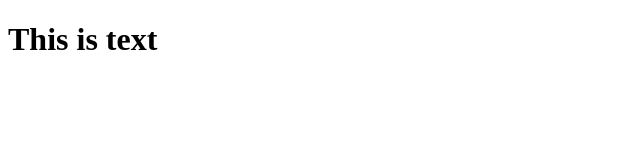
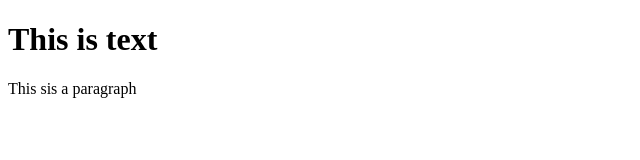
Before and after one commit to Mercerjk/git-test, a plain HTML site: page index.html in a window 1280 px wide. Shown: the whole page, without its empty margins (0-640 px from the left). Drawn offline with Linux system fonts and the light colour scheme.

Commit message:
Second commit

```diff
--- a/index.html
+++ b/index.html
@@ -2,5 +2,6 @@
 <html>
         <body>
             <h1>This is text</h1>
+            <p>This sis a paragraph</p>
         </body>
 </html>
```
